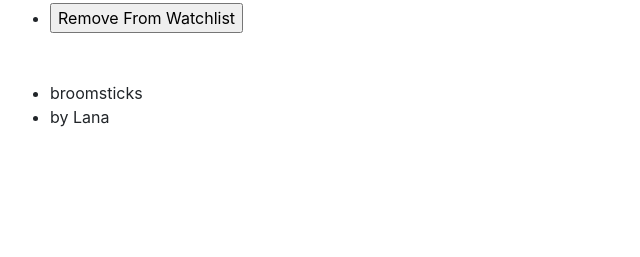
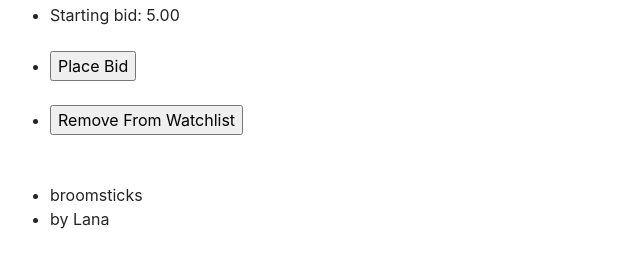
Before and after one commit to LanaNYC/commerce, a Django app: page /listing/2 in a window 1280 px wide. Shown: the part 602-859 px from the top of the page, without its empty margins (0-640 px from the left). Before the commit the page ends 729 px from the top, so only its background shows below. Run offline with Django 3.2, Linux system fonts and the light colour scheme; a user stored in the database is signed in; data comes from the database, SQL or seed files in the repository; some libraries are stand-ins or nearby versions.

Commit message:
Started bidding functionality

```diff
--- a/auctions/templates/auctions/listing.html
+++ b/auctions/templates/auctions/listing.html
@@ -15,9 +15,16 @@
     <h2>{{listing.title}} </h2>
 
     <ul>
-        <li>{{listing.description}} </li>
-        <li>Starting bid: {{ listing.starting_bid }} </li>
-        <li><img src="{{ listing.image }}"/> </li>
+        <li>{{listing.description}} </li><br>
+        <li><img src="{{ listing.image }}"/> </li><br>
+        <li>Starting bid: {{ listing.starting_bid }} </li><br>
+        <li>
+            <form action="{% url 'place_bid' listing.id %}" method="post">
+                {% csrf_token %}
+                <input type="submit", value="Place Bid">
+             </form>
+        </li>
+
         <br>
 
         {% if user.is_authenticated %}
--- a/auctions/urls.py
+++ b/auctions/urls.py
@@ -13,5 +13,6 @@ urlpatterns = [
     path("listing/<int:listing_id>/remove_watchlist", views.remove_watchlist, name="remove_watchlist"),
     path("watchlist/<int:user_id>", views.watchlist, name="watchlist"),
     path("create/<int:user_id>", views.create_listing, name="create_listing"),
+    path("listing/<int:listing_id>/place_bid", views.place_bid, name="place_bid"),
 
 ]
--- a/auctions/views.py
+++ b/auctions/views.py
@@ -21,6 +21,11 @@ class newListingForm(ModelForm):
     class Meta:
         model = Listing
         fields = ['title', 'description', 'starting_bid', 'image', 'category', 'is_active']
+
+class bidForm(ModelForm):
+    class Meta:
+        model = Bid
+        fields = ['amount']
 
 
 def index(request):
@@ -216,7 +221,7 @@ def create_listing(request, user_id):
 
 
 @login_required
-def bid(request):
+def place_bid(request, listing_id):
     """
     If the user is signed in, the user should be able to bid on the item.
 
@@ -224,18 +229,51 @@ def bid(request):
      that have been placed (if any).
      If the bid doesn’t meet those criteria, the user should be presented with an error.
 
-    If the user is signed in and is the one who created the listing,
+    """
+    if request.method == "POST":
+        form = bidForm(request.POST)
+        listing = Listing.objects.get(pk=listing_id)
+        user_id = request.user.id
+
+        # If
+       # if this lisiting has no bidding
+            # current_price = Listing.objects.___starting_bid (where  pk = listing_id) ##Maybe smth
+                            ##Listing.objects.filter(lisitng.id).starting_bid
+       # else:
+            #current_price = select MAX bid.amaount where listing.id = pk
+        if form.is_valid():
+            new_bid = request.POST["amount"]
+            if new_bid > current_price:
+                new_bid = Bid()
+                new_bid.save()
+            else:
+                return render(request, "auctions/listing.html", {
+                "form": bidForm(),
+                "message": "Your bid must be greater current price."
+            })
+
+
+     # If the method is GET, User will see an empty form
+    else:
+        return render(request, "auctions/listing.html", {
+            "form": bidForm()
+        })
+
+
+
+    pass
+
+#STOPPED Here
+
+"""
+If the user is signed in and is the one who created the listing,
      the user should have the ability to “close” the auction from this page,
      which makes the highest bidder the winner of the auction and makes the listing no longer active.
 
     If a user is signed in on a closed listing page, and the user has won that auction,
      the page should say so.
-
-    """
-    # When action is closed, take this tame to compare and take the biggest bid
+"""
+# When action is closed, take this tame to compare and take the biggest bid
     # this user.id will be the winner.
     #If user.id = iser.id massage - You won
     # else listing view - message - auction is closed. Sorry, you haven't won this time.
-    pass
-
-#STOPPED Here
```
